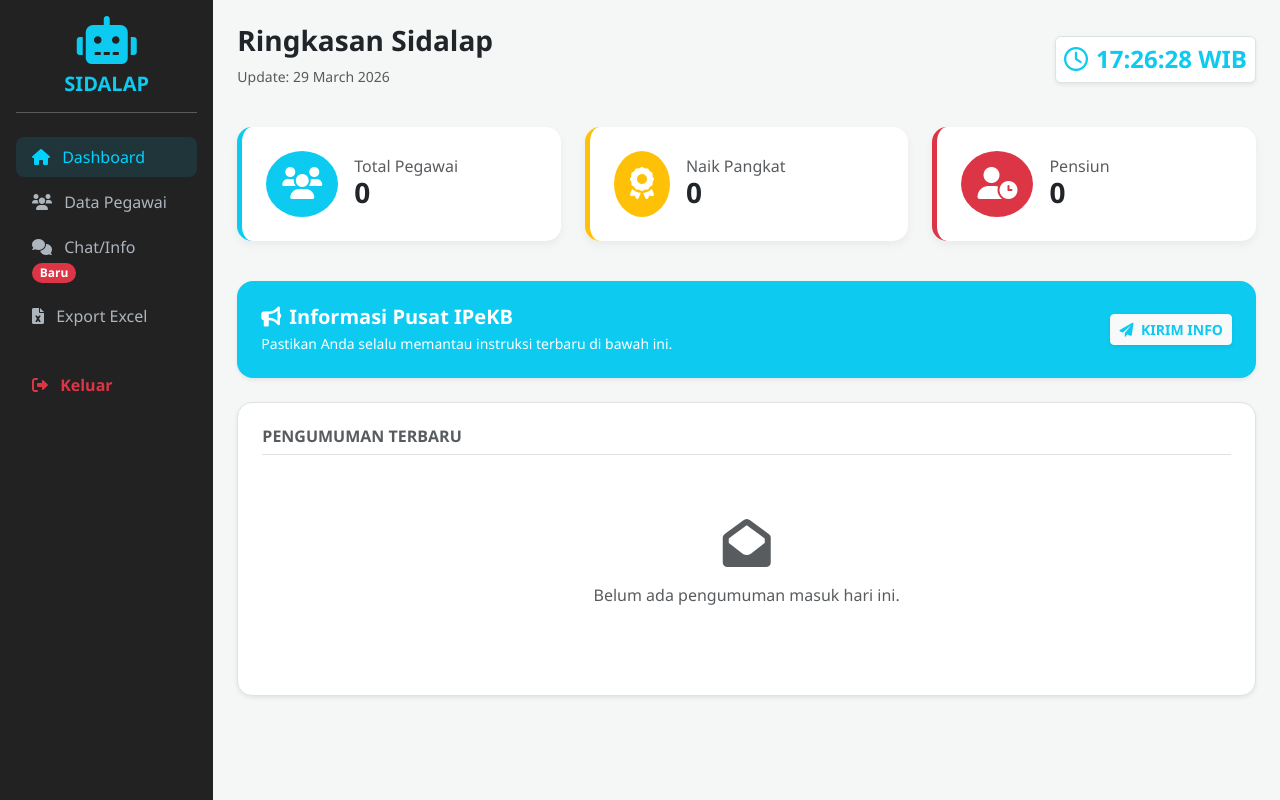
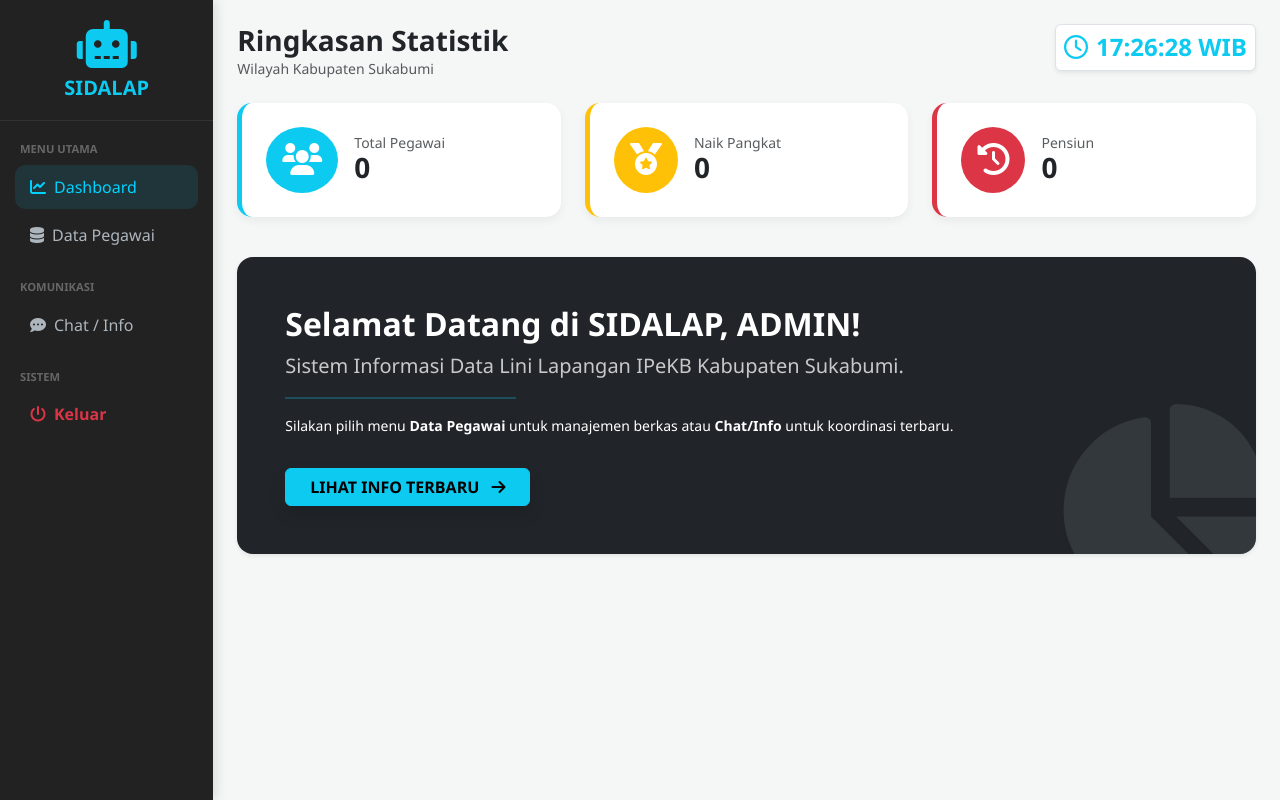
Before and after one commit to hamdanisaja007-star/HAMDANI, a Flask app: page /dashboard in a window 1280 px wide. Run offline with Flask 3, Linux system fonts and the light colour scheme; the visitor is signed in with stand-in values (Sample User, id 1); parts of the project's set-up code (start-up, migrations or seed data) failed here and were passed over.

Commit message:
Update index.html

```diff
--- a/templates/index.html
+++ b/templates/index.html
@@ -9,53 +9,44 @@
     <style>
         :root { --primary-blue: #00d2ff; --dark-bg: #1a1a1a; }
         body { background-color: #f4f7f6; font-family: 'Segoe UI', sans-serif; }
-        .sidebar { background: #222; color: white; min-height: 100vh; position: sticky; top: 0; }
-        .nav-link { color: #adb5bd; transition: 0.3s; margin-bottom: 5px; }
-        .nav-link:hover, .nav-link.active { color: var(--primary-blue); background: rgba(0,210,255,0.1); border-radius: 8px; }
+        .sidebar { background: #222; color: white; min-height: 100vh; position: sticky; top: 0; box-shadow: 4px 0 10px rgba(0,0,0,0.1); }
+        .sidebar-header { padding: 20px; text-align: center; border-bottom: 1px solid #333; }
+        .nav-label { font-size: 0.7rem; font-weight: bold; color: #666; text-transform: uppercase; padding: 20px 20px 5px; }
+        .nav-link { color: #adb5bd; transition: 0.3s; margin: 2px 15px; display: flex; align-items: center; padding: 10px 15px; }
+        .nav-link:hover, .nav-link.active { color: var(--primary-blue); background: rgba(0,210,255,0.1); border-radius: 10px; }
         .stat-card { border-radius: 15px; border: none; transition: 0.3s; box-shadow: 0 4px 10px rgba(0,0,0,0.05); }
-        .stat-card:hover { transform: translateY(-5px); box-shadow: 0 10px 20px rgba(0,0,0,0.1); }
-        /* Style Tambahan untuk Bubble Chat */
-        .bubble-info { background: #e3f2fd; border-radius: 15px 15px 15px 0; padding: 12px 15px; margin-bottom: 10px; border-left: 5px solid #00d2ff; }
-        .info-container { background: white; border-radius: 15px; box-shadow: 0 4px 10px rgba(0,0,0,0.05); max-height: 400px; overflow-y: auto; }
+        .stat-card:hover { transform: translateY(-5px); }
     </style>
 </head>
 <body>
 
 <div class="container-fluid">
     <div class="row">
-        <div class="col-md-2 d-none d-md-block sidebar p-3">
-            <div class="text-center mb-4">
+        <div class="col-md-2 d-none d-md-block sidebar p-0">
+            <div class="sidebar-header">
                 <i class="fas fa-robot fa-3x text-info mb-2"></i>
-                <h5 class="fw-bold text-info">SIDALAP</h5>
-                <hr class="bg-light">
+                <h5 class="fw-bold text-info mb-0">SIDALAP</h5>
             </div>
+            <div class="nav-label">Menu Utama</div>
             <ul class="nav flex-column">
-                <li class="nav-item"><a class="nav-link active" href="/dashboard"><i class="fas fa-home me-2"></i> Dashboard</a></li>
-                <li class="nav-item"><a class="nav-link" href="/data_pegawai"><i class="fas fa-users me-2"></i> Data Pegawai</a></li>
-                <li class="nav-item"><a class="nav-link" href="#"><i class="fas fa-comments me-2"></i> Chat/Info <span class="badge bg-danger rounded-pill">Baru</span></a></li>
-                {% if role == 'admin' %}
-                <li class="nav-item"><a class="nav-link" href="/export_excel"><i class="fas fa-file-excel me-2"></i> Export Excel</a></li>
-                {% endif %}
-                <li class="nav-item mt-4"><a class="nav-link text-danger fw-bold" href="/logout"><i class="fas fa-sign-out-alt me-2"></i> Keluar</a></li>
+                <li class="nav-item"><a class="nav-link active" href="/dashboard"><i class="fas fa-chart-line me-2"></i> Dashboard</a></li>
+                <li class="nav-item"><a class="nav-link" href="/data_pegawai"><i class="fas fa-database me-2"></i> Data Pegawai</a></li>
+            </ul>
+            <div class="nav-label">Komunikasi</div>
+            <ul class="nav flex-column">
+                <li class="nav-item"><a class="nav-link" href="/chat_info"><i class="fas fa-comment-dots me-2"></i> Chat / Info</a></li>
+            </ul>
+            <div class="nav-label">Sistem</div>
+            <ul class="nav flex-column">
+                <li class="nav-item"><a class="nav-link text-danger fw-bold" href="/logout"><i class="fas fa-power-off me-2"></i> Keluar</a></li>
             </ul>
         </div>
 
         <div class="col-md-10 p-4">
-            {% with messages = get_flashed_messages(with_categories=true) %}
-              {% if messages %}
-                {% for category, message in messages %}
-                  <div class="alert alert-{{ category }} alert-dismissible fade show shadow-sm" role="alert">
-                    <i class="fas fa-info-circle me-2"></i>{{ message }}
-                    <button type="button" class="btn-close" data-bs-dismiss="alert"></button>
-                  </div>
-                {% endfor %}
-              {% endif %}
-            {% endwith %}
-
             <div class="d-flex justify-content-between align-items-center mb-4">
                 <div>
-                    <h3 class="fw-bold text-dark">Ringkasan Sidalap</h3>
-                    <p class="text-muted small">Update: {{ today.strftime('%d %B %Y') }}</p>
+                    <h3 class="fw-bold text-dark mb-0">Ringkasan Statistik</h3>
+                    <p class="text-muted small mb-0">Wilayah Kabupaten Sukabumi</p>
                 </div>
                 <div id="clock" class="h4 fw-bold text-info border p-2 rounded shadow-sm bg-white"></div>
             </div>
@@ -65,7 +56,7 @@
                     <div class="card stat-card bg-white p-4 border-start border-info border-5">
                         <div class="d-flex align-items-center">
                             <div class="bg-info text-white p-3 rounded-circle me-3"><i class="fas fa-users fa-2x"></i></div>
-                            <div><h6 class="text-muted mb-0">Total Pegawai</h6><h3 class="fw-bold mb-0">{{ pegawai|length }}</h3></div>
+                            <div><h6 class="text-muted mb-0 small">Total Pegawai</h6><h3 class="fw-bold mb-0">{{ pegawai|length }}</h3></div>
                         </div>
                     </div>
                 </div>
@@ -73,94 +64,33 @@
                 <div class="col-md-4 mb-3">
                     <div class="card stat-card bg-white p-4 border-start border-warning border-5">
                         <div class="d-flex align-items-center">
-                            <div class="bg-warning text-white p-3 rounded-circle me-3"><i class="fas fa-award fa-2x"></i></div>
-                            <div><h6 class="text-muted mb-0">Naik Pangkat</h6><h3 class="fw-bold mb-0">{{ notif_pangkat|length }}</h3></div>
+                            <div class="bg-warning text-white p-3 rounded-circle me-3"><i class="fas fa-medal fa-2x"></i></div>
+                            <div><h6 class="text-muted mb-0 small">Naik Pangkat</h6><h3 class="fw-bold mb-0">{{ notif_pangkat|length }}</h3></div>
                         </div>
                     </div>
                 </div>
                 <div class="col-md-4 mb-3">
                     <div class="card stat-card bg-white p-4 border-start border-danger border-5">
                         <div class="d-flex align-items-center">
-                            <div class="bg-danger text-white p-3 rounded-circle me-3"><i class="fas fa-user-clock fa-2x"></i></div>
-                            <div><h6 class="text-muted mb-0">Pensiun</h6><h3 class="fw-bold mb-0">{{ notif_pensiun|length }}</h3></div>
-                        </div>
-                    </div>
-                </div>
-                {% else %}
-                <div class="col-md-8 mb-3">
-                    <div class="card stat-card bg-dark text-white p-4">
-                        <div class="d-flex align-items-center">
-                            <div class="bg-primary text-white p-3 rounded-circle me-3"><i class="fas fa-user-check fa-2x"></i></div>
-                            <div>
-                                <h6 class="text-info mb-0 small">LOGIN SEBAGAI:</h6>
-                                <h4 class="fw-bold mb-0">{{ user_data.nama if user_data else 'PLKB KAB. SUKABUMI' }}</h4>
-                                <p class="mb-0 small text-secondary">Wilayah: {{ user_data.kecamatan if user_data else '-' }}</p>
-                            </div>
+                            <div class="bg-danger text-white p-3 rounded-circle me-3"><i class="fas fa-history fa-2x"></i></div>
+                            <div><h6 class="text-muted mb-0 small">Pensiun</h6><h3 class="fw-bold mb-0">{{ notif_pensiun|length }}</h3></div>
                         </div>
                     </div>
                 </div>
                 {% endif %}
             </div>
 
-            <div class="row">
-                <div class="col-md-12">
-                    <div class="card border-0 shadow-sm p-4 bg-info text-white rounded-4 mb-4">
-                        <div class="d-flex justify-content-between align-items-center">
-                            <div>
-                                <h5 class="fw-bold mb-1"><i class="fas fa-bullhorn me-2"></i>Informasi Pusat IPeKB</h5>
-                                <p class="mb-0 small">Pastikan Anda selalu memantau instruksi terbaru di bawah ini.</p>
-                            </div>
-                            {% if role == 'admin' %}
-                            <button class="btn btn-light btn-sm fw-bold text-info shadow-sm" data-bs-toggle="modal" data-bs-target="#modalInfo">
-                                <i class="fas fa-paper-plane me-1"></i> KIRIM INFO
-                            </button>
-                            {% endif %}
-                        </div>
-                    </div>
-
-                    <div class="info-container p-4 shadow-sm border">
-                        <h6 class="fw-bold mb-3 text-muted border-bottom pb-2">PENGUMUMAN TERBARU</h6>
-                        {% if info_terkini %}
-                            {% for info in info_terkini %}
-                            <div class="bubble-info shadow-sm">
-                                <div class="d-flex justify-content-between mb-1">
-                                    <span class="badge bg-info text-dark">{{ info.admin_name }}</span>
-                                    <small class="text-muted" style="font-size: 0.75rem;">{{ info.tanggal.strftime('%d/%m/%Y %H:%M') }}</small>
-                                </div>
-                                <p class="mb-0 text-dark" style="font-size: 0.95rem;">{{ info.isi }}</p>
-                            </div>
-                            {% endfor %}
-                        {% else %}
-                            <div class="text-center py-5">
-                                <i class="fas fa-envelope-open text-muted fa-3x mb-3"></i>
-                                <p class="text-muted">Belum ada pengumuman masuk hari ini.</p>
-                            </div>
-                        {% endif %}
-                    </div>
+            <div class="card border-0 shadow-sm p-5 bg-dark text-white rounded-4 overflow-hidden position-relative">
+                <div style="z-index: 2; position: relative;">
+                    <h2 class="fw-bold">Selamat Datang di SIDALAP, {{ role.upper() }}!</h2>
+                    <p class="lead opacity-75">Sistem Informasi Data Lini Lapangan IPeKB Kabupaten Sukabumi.</p>
+                    <hr class="w-25 border-info border-2">
+                    <p class="small">Silakan pilih menu <b>Data Pegawai</b> untuk manajemen berkas atau <b>Chat/Info</b> untuk koordinasi terbaru.</p>
+                    <a href="/chat_info" class="btn btn-info fw-bold px-4 mt-3 shadow">LIHAT INFO TERBARU <i class="fas fa-arrow-right ms-2"></i></a>
                 </div>
+                <i class="fas fa-chart-pie position-absolute text-secondary opacity-25" style="font-size: 200px; bottom: -50px; right: -20px; z-index: 1;"></i>
             </div>
-
         </div>
-    </div>
-</div>
-
-<div class="modal fade" id="modalInfo" tabindex="-1">
-    <div class="modal-dialog modal-dialog-centered">
-        <form action="/kirim_pengumuman" method="POST" class="modal-content border-0 shadow-lg">
-            <div class="modal-header bg-info text-white">
-                <h5 class="modal-title fw-bold">SIARKAN INFORMASI</h5>
-                <button type="button" class="btn-close btn-close-white" data-bs-dismiss="modal"></button>
-            </div>
-            <div class="modal-body p-4">
-                <div class="mb-3">
-                    <label class="form-label fw-bold small">Isi Pesan/Instruksi</label>
-                    <textarea name="isi_pengumuman" class="form-control" rows="4" placeholder="Contoh: Jadwal rapat koordinasi hari Senin jam 09.00 di Balai..." required></textarea>
-                </div>
-            </div>
-            <div class="modal-footer border-0 p-4">
-                <button type="submit" class="btn btn-info px-5 text-white fw-bold shadow w-100">SIARKAN SEKARANG</button>
-            </div>
-        </form>
     </div>
 </div>
 
```
